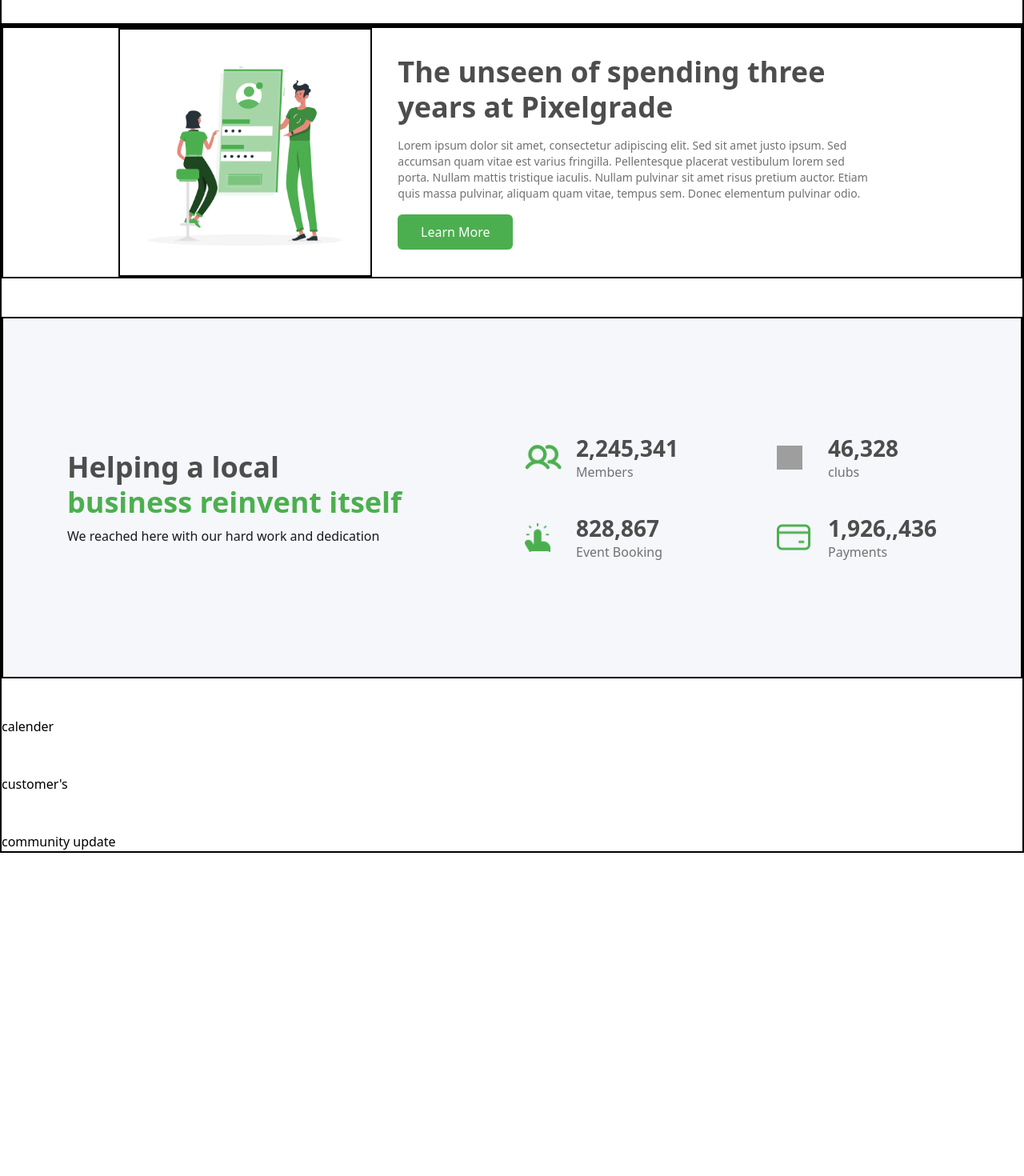
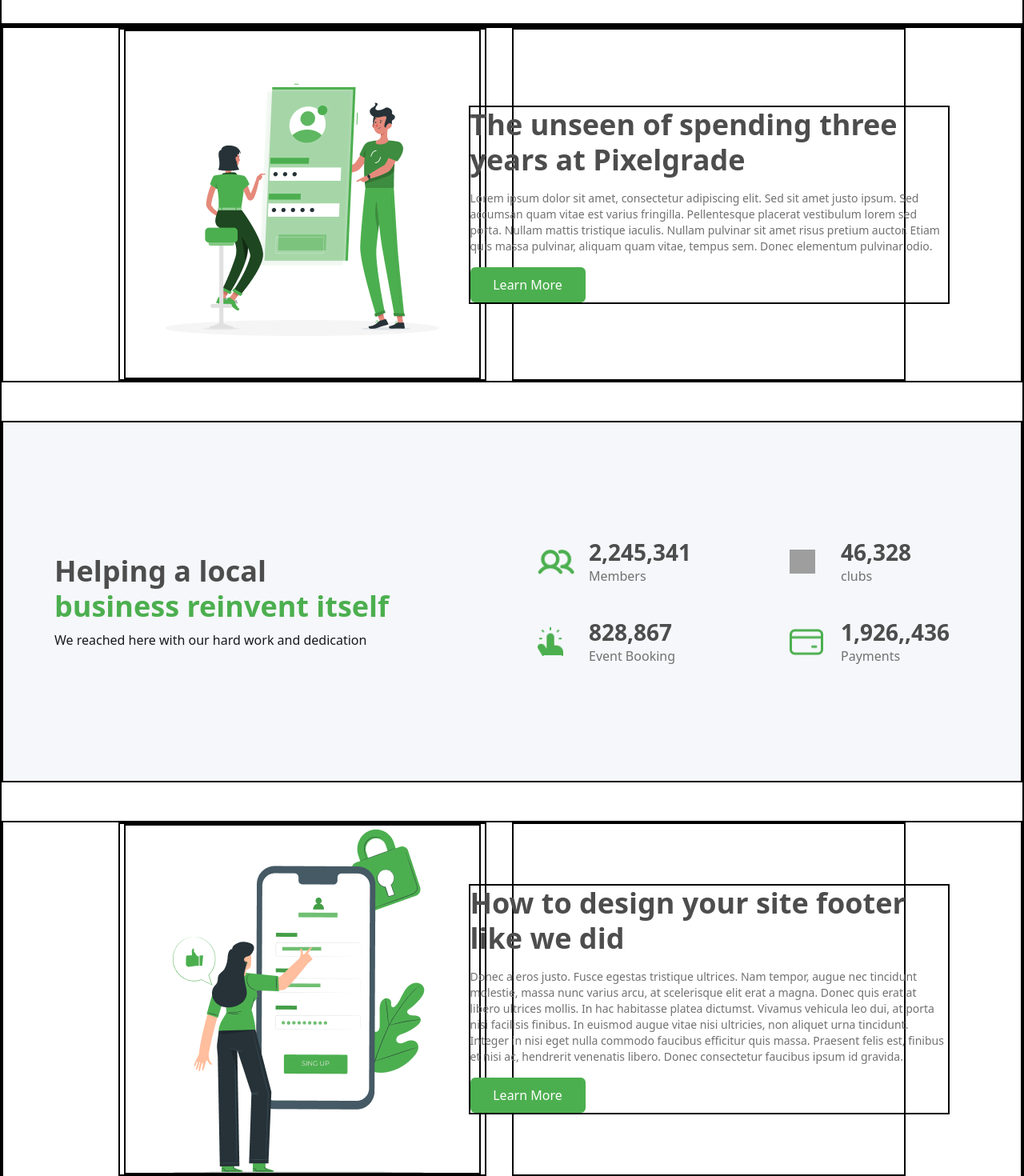
Before and after one commit to Jeyakumarthomas/landing_page, a React (Vite) app: page / in a window 1280 px wide. Shown: the part 1340-2810 px from the top of the page at 80% size. Before the commit the page ends 2406 px from the top, so only its background shows below. Built offline with nearby package versions, Linux system fonts and the light colour scheme; grey boxes are pictures that could not be loaded.

Commit message:
Calender from BodySection created

```diff
--- a/src/componenets/BodySection.jsx
+++ b/src/componenets/BodySection.jsx
@@ -1,6 +1,7 @@
 import React from 'react'
 import Unlock from '../componenets/bodyComponents/Unlock.jsx'
 import Achievements from '../componenets/bodyComponents/Achievements.jsx'
+import Calender from '../componenets/bodyComponents/Calender.jsx'
 
 const BodySection = () => {
   return (
@@ -10,7 +11,7 @@
 
           <Achievements/>
 
-        <div className=''>calender</div>
+          <Calender/>
         <div className=''>customer's</div>
         <div className=''>community update</div>
     </div>
--- a/src/componenets/bodyComponents/Achievements.jsx
+++ b/src/componenets/bodyComponents/Achievements.jsx
@@ -6,7 +6,7 @@
 
 const Achievements = () => {
   return (
-    <div className='border-2 flex justify-around items-center bg-silver px-16 py-36'>
+    <div className='border-2 flex justify-between items-center bg-silver px-16 py-36'>
 
        {/* Left side */}
         <div className= ' w-[540px] flex flex-col gap-2'>
--- /dev/null
+++ b/src/componenets/bodyComponents/Calender.jsx
@@ -0,0 +1,29 @@
+import React from 'react';
+import Pana from '../../assets/bodySectionPNGs/pana.png'
+
+const Calender = () => {
+  return (
+    <div className='border-2 w-full flex gap-8 justify-between overflow-y-auto px-36'>
+
+        {/* left side */}
+      <div className='border-2 flex justify-center w-1/2 '>
+          <img src={Pana} alt="Pana Image" className='w-[442] h-[433] border-2' />
+      </div>
+
+        {/* right side */}
+        <div className='border-2 w-1/2 flex flex-col gap-8 justify-around items-center '>
+        <div className='border-2 flex flex-col gap-4 w-[601px] '>
+            <div className='flex flex-col gap-4 '>
+            <h2 className='font-semibold text-4xl text-grayHead leading-11'>How to design your site footer like we did</h2>
+            <p className='text-sm leading-5 font-normal text-grayPara'>Donec a eros justo. Fusce egestas tristique ultrices. Nam tempor, augue nec tincidunt molestie, massa nunc varius arcu, at scelerisque elit erat a magna. Donec quis erat at libero ultrices mollis. In hac habitasse platea dictumst. Vivamus vehicula leo dui, at porta nisi facilisis finibus. In euismod augue vitae nisi ultricies, non aliquet urna tincidunt. Integer in nisi eget nulla commodo faucibus efficitur quis massa. Praesent felis est, finibus et nisi ac, hendrerit venenatis libero. Donec consectetur faucibus ipsum id gravida.</p>
+         </div>
+                <button className="bg-primary text-white py-2.5 rounded-md w-36">Learn More</button>
+        </div>
+        </div>
+
+
+    </div>
+  )
+}
+
+export default Calender
--- a/src/componenets/bodyComponents/Unlock.jsx
+++ b/src/componenets/bodyComponents/Unlock.jsx
@@ -6,13 +6,13 @@
     <div className='border-2 w-full flex gap-8 justify-between overflow-y-auto px-36'>
 
         {/* left side */}
-       <div className='w-1/3 '>
+       <div className='border-2 flex justify-center w-1/2 '>
         <img src={Frame1} alt="" className='w-[442] h-[433] border-2' />
        </div>
 
         {/* right side */}
-        <div className=' w-2/3 flex flex-col gap-8 justify-around '>
-        <div className='flex flex-col gap-4 w-[601px] '>
+        <div className='border-2 w-1/2 flex flex-col gap-8 justify-around items-center '>
+        <div className='border-2 flex flex-col gap-4 w-[601px] '>
             <div className='flex flex-col gap-4 '>
             <h2 className='font-semibold text-4xl text-grayHead leading-11'>The unseen of spending three years at Pixelgrade</h2>
             <p className='text-sm leading-5 font-normal text-grayPara'>Lorem ipsum dolor sit amet, consectetur adipiscing elit. Sed sit amet justo ipsum. Sed accumsan quam vitae est varius fringilla. Pellentesque placerat vestibulum lorem sed porta. Nullam mattis tristique iaculis. Nullam pulvinar sit amet risus pretium auctor. Etiam quis massa pulvinar, aliquam quam vitae, tempus sem. Donec elementum pulvinar odio.</p>
```
Also changed, not shown: src/assets/bodySectionPNGs/pana.png (added).
